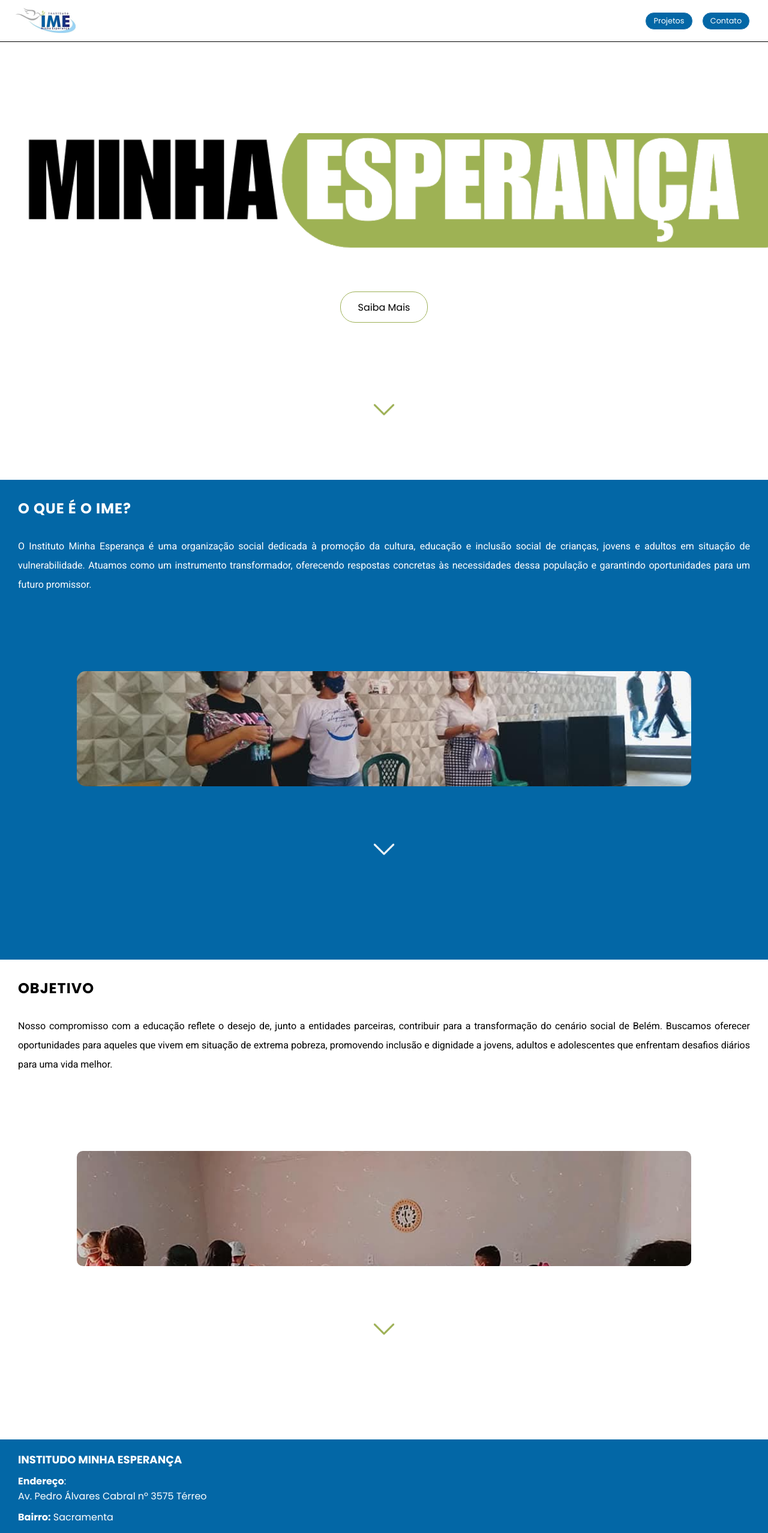
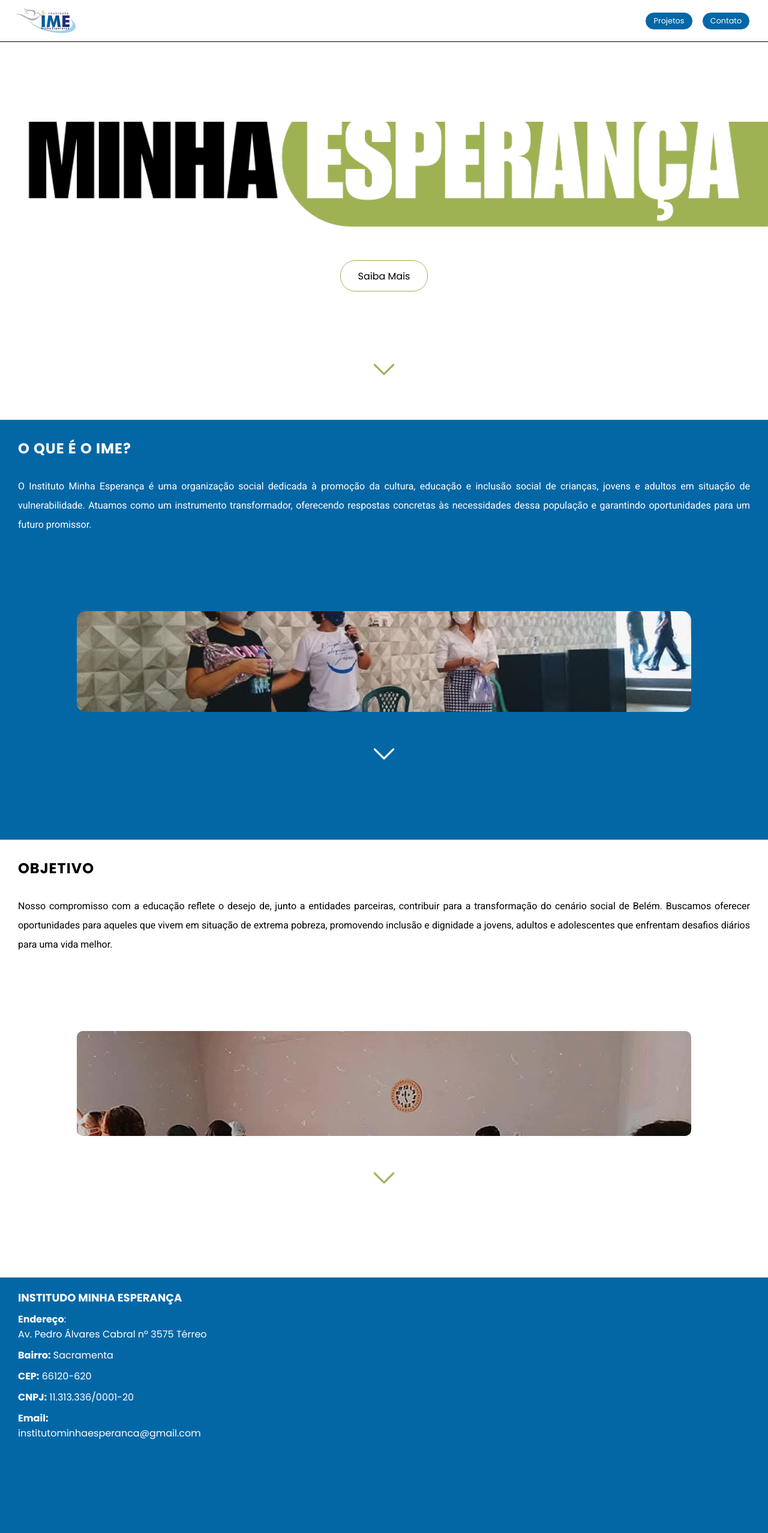
Before and after one commit to EnzoDev73/InstitudoMinhaEsperanca, a plain HTML site: page home.html in a window 1280 px wide. Shown: the top 2556 px of the page at 60% size. Drawn offline with Linux system fonts and the light colour scheme.

Commit message:
responsive

```diff
--- a/estilos/style.css
+++ b/estilos/style.css
@@ -61,7 +61,7 @@
 header{
     text-align: center;
     width: 100vw;
-    height: 100vh;
+    height: 700px;
 
     & #fundo{
         width: 100%;
@@ -110,7 +110,7 @@
 #pagina1{
     text-align: center;
     width: 100vw;
-    height: 100vh;
+    height: 700px;
     background-color: #0367A6;
 
     & h1{
@@ -149,13 +149,13 @@
         background-size: contain;
         background-repeat: no-repeat;
         position: relative;
-        top: 10%;
+        top: 45px;
     }
 }
 
 #pagina2{
     width: 100vw;
-    height: 100vh;
+    height: 730px;
 
     & h1{
         text-align: start;
@@ -193,13 +193,13 @@
         background-size: contain;
         background-repeat: no-repeat;
         position: relative;
-        top: 10%;
+        top: 45px;
     }
 }
 
 footer{
     width: 100vw;
-    height: 40vh;
+    height: 60vh;
     background-color: #0367A6;
     font-family: 'Poppins';
 
```
